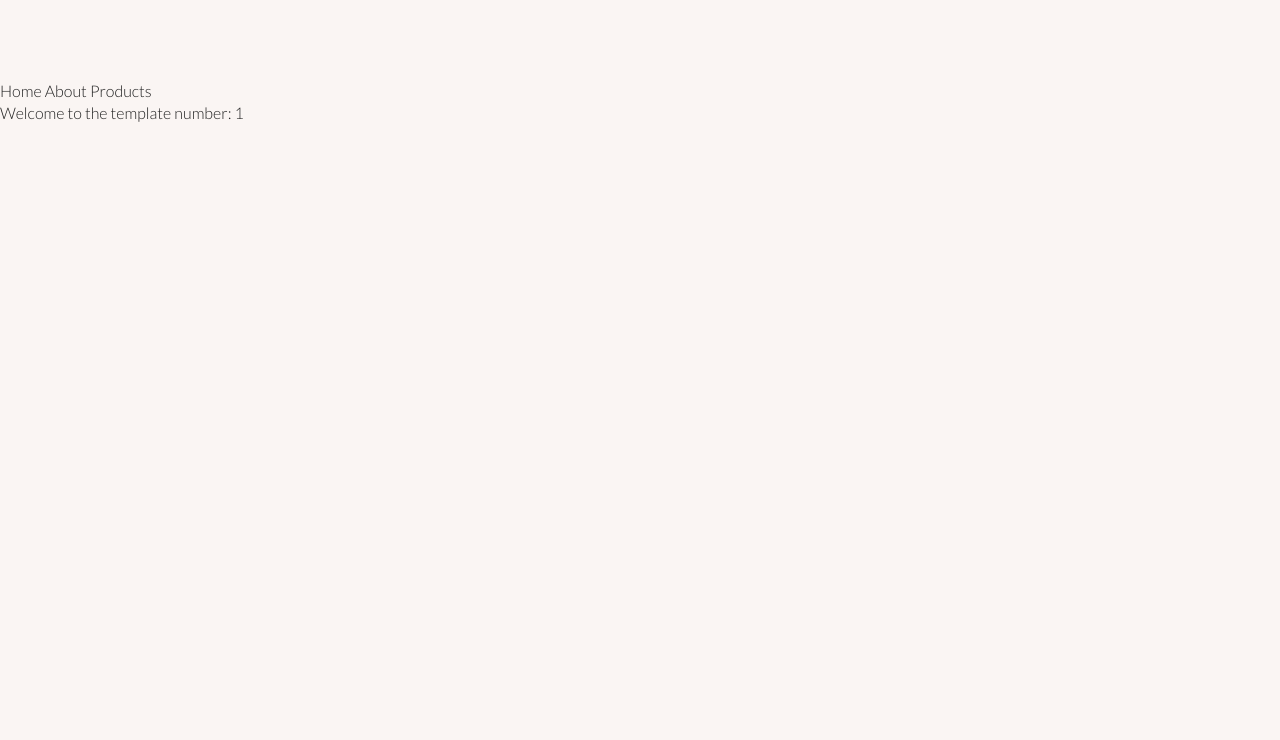
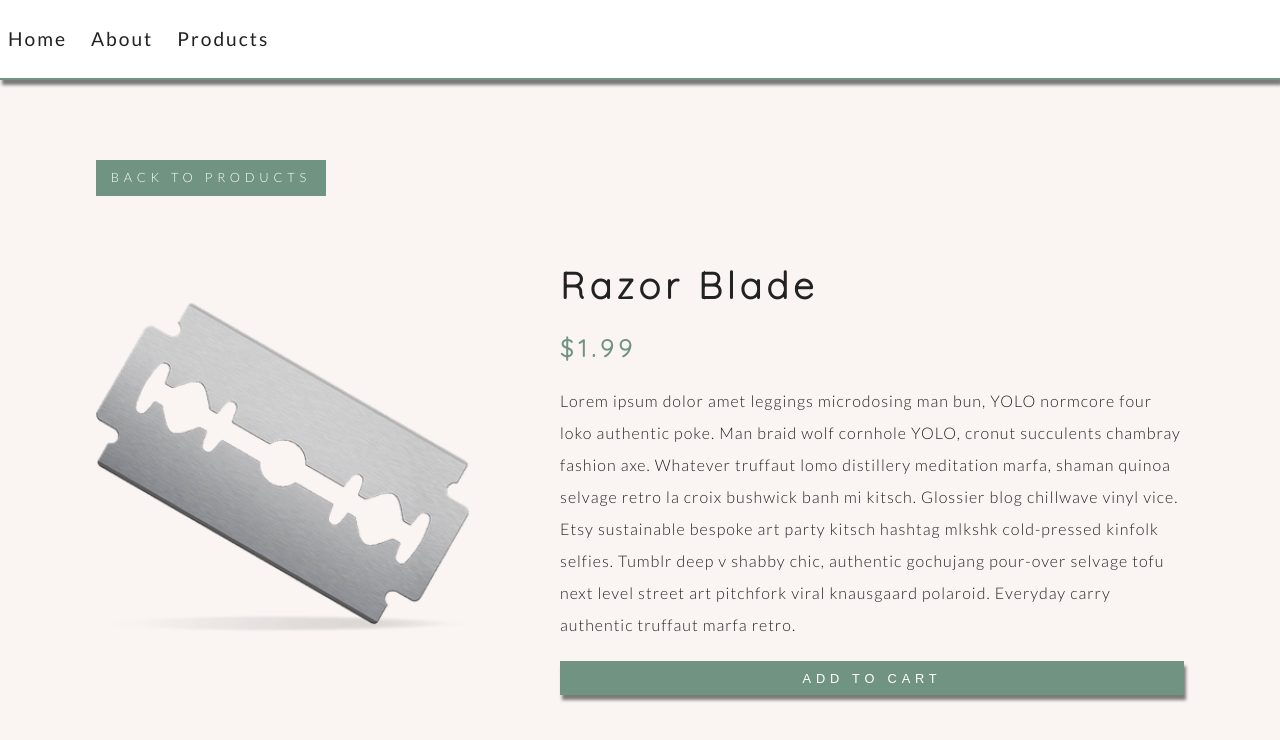
Before and after one commit to loveisgala/ecommerce-svelte, a Svelte app: page /products/1 in a window 1280 px wide. Shown: the top 740 px of the page. Built offline with nearby package versions, Linux system fonts and the light colour scheme.

Commit message:
single page product

```diff
--- a/src/App.svelte
+++ b/src/App.svelte
@@ -10,11 +10,13 @@
 </script>
 
 <Router>
-	<nav>
-		<Link to="/">Home</Link>
-		<Link to="/about">About</Link>
-		<Link to="/products">Products</Link>
-	</nav>
+	<div class="navbar">
+		<nav class="nav-links">
+			<Link to="/">Home</Link>
+			<Link to="/about">About</Link>
+			<Link to="/products">Products</Link>
+		</nav>
+	</div>
 	<Route path="/" component={Home} />
 	<Route path="/about" component={About} />
 	<Route path="/products" component={Products} />
--- a/src/pages/ProductTemplate.svelte
+++ b/src/pages/ProductTemplate.svelte
@@ -1,5 +1,31 @@
 <script>
   export let id;
+  export let location;
+
+  import products from '../stores/defaultProducts';
+  import Loading from '../components/Loading.svelte';
+  import { link } from 'svelte-routing';
+
+  $: product = $products.find((item) => item.id === parseInt(id));
 </script>
 
-<p>Welcome to the template number: {id}</p>
+{#if !product}
+  <Loading/>
+{:else}
+  <section class="single-product">
+    <a href="/products" class="btn btn-primary" use:link>back to products</a>
+    <div class="single-product-container">
+      <article class="single-product-image">
+        <img src="{product.image}" alt="{product.title}">
+      </article>
+      <article>
+        <h1>{product.title}</h1>
+        <h2>${product.price}</h2>
+        <p>{product.description}</p>
+        <button class="btn btn-primary btn-block" on:click={() => console.log('add to cart')}>
+          add to cart
+        </button>
+      </article>
+    </div>
+  </section>
+{/if}
```
